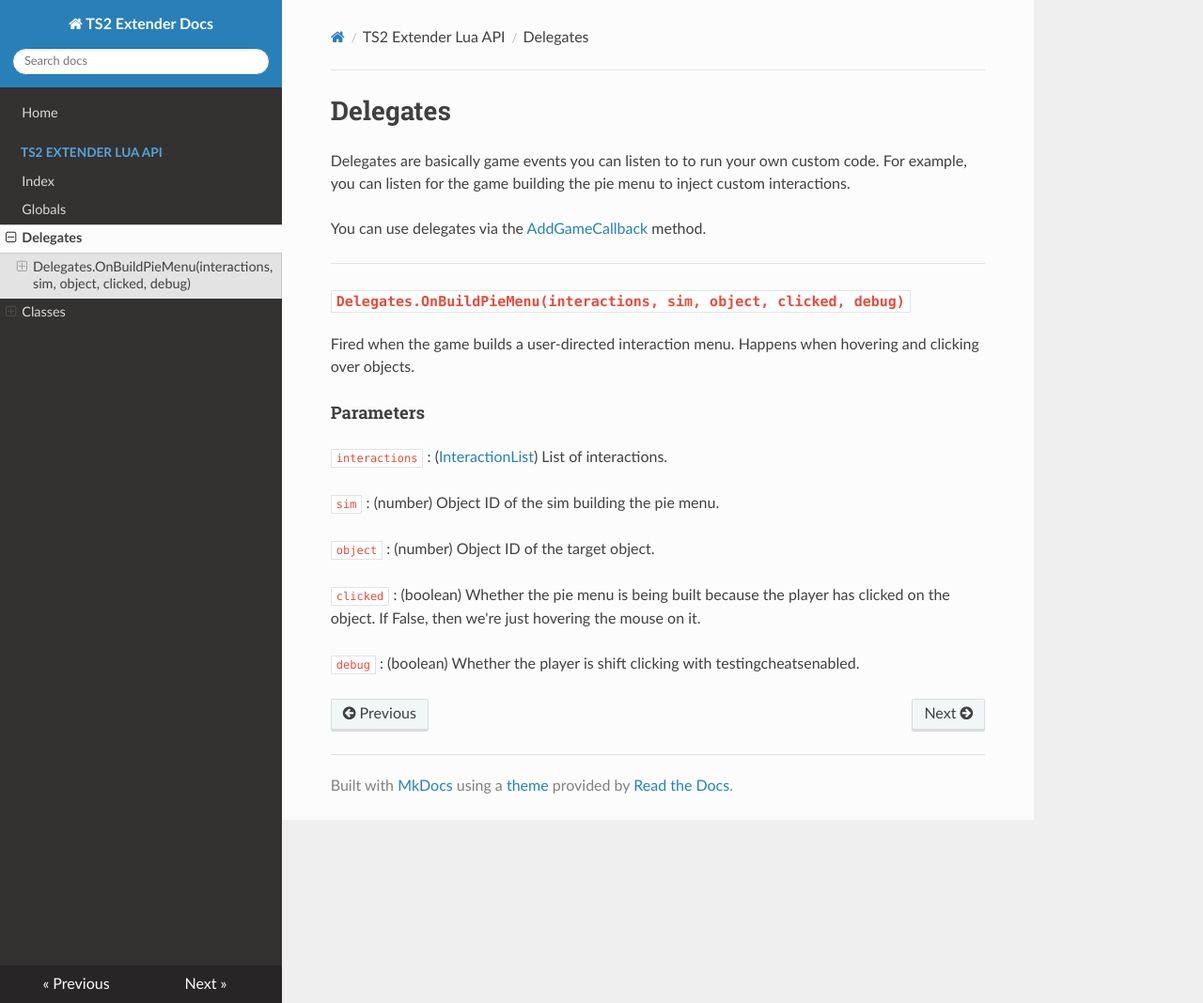
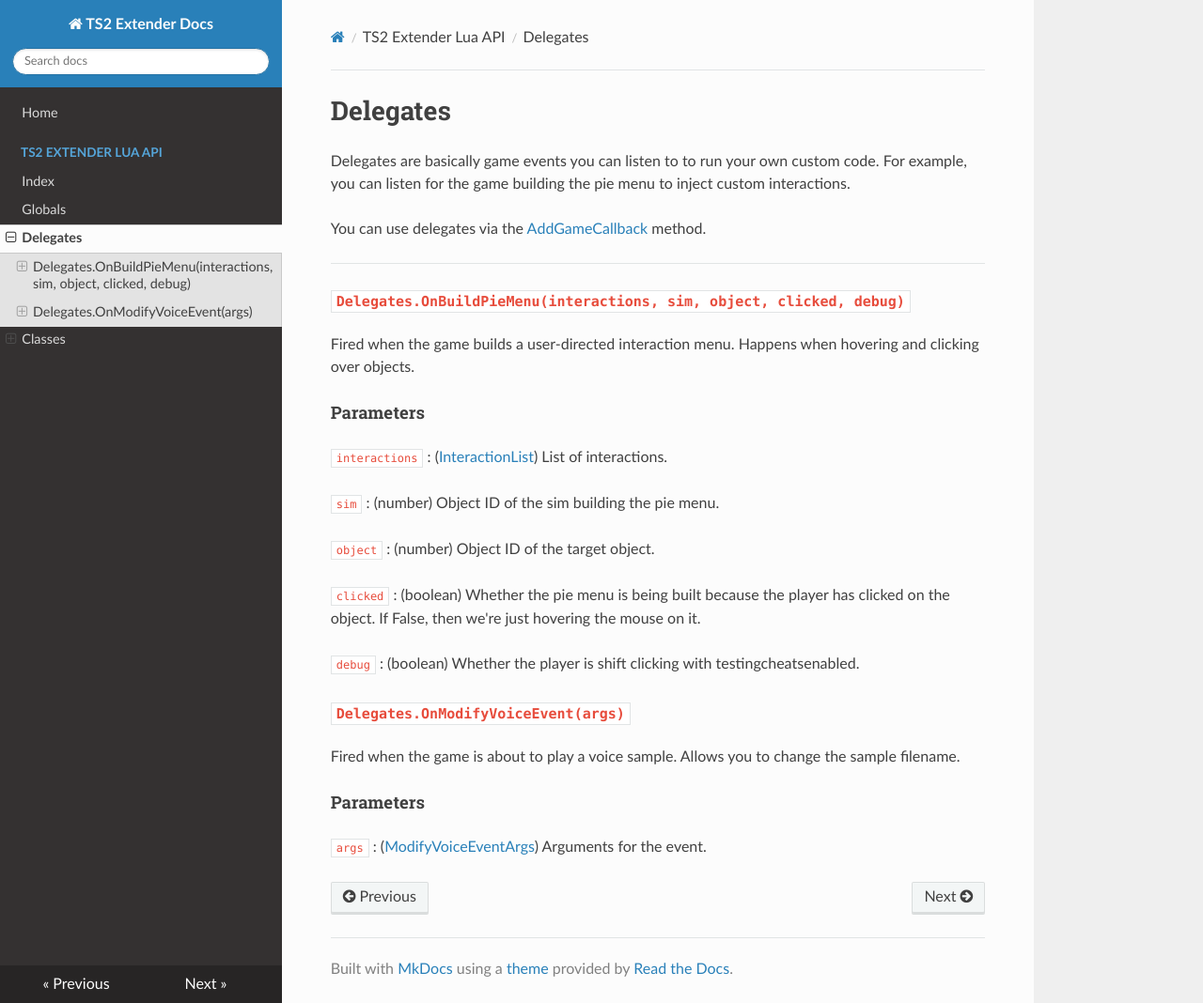
Before and after one commit to LazyDuchess/TS2-Extender-Docs, an MkDocs documentation site: the page built from docs/extenderapi/Delegates.md, in a window 1280 px wide and 1068 px high. Shown: the whole window at 94% size. Built offline with MkDocs 1.6.1, drawn with Linux system fonts in a browser that asks for light colours; nearby versions of some CDN libraries.

Commit message:
Add docs for ModifyVoiceEvent delegate

```diff
--- a/docs/extenderapi/Delegates.md
+++ b/docs/extenderapi/Delegates.md
@@ -25,3 +25,11 @@
 
 `debug`
 : (boolean) Whether the player is shift clicking with testingcheatsenabled.
+
+### `Delegates.OnModifyVoiceEvent(args)`
+Fired when the game is about to play a voice sample. Allows you to change the sample filename.
+
+#### Parameters
+
+`args`
+: ([ModifyVoiceEventArgs](Classes/ModifyVoiceEventArgs.md)) Arguments for the event.
```
Also changed, not shown: docs/extenderapi/Classes/ModifyVoiceEventArgs.md (added, +26 -0 lines).
